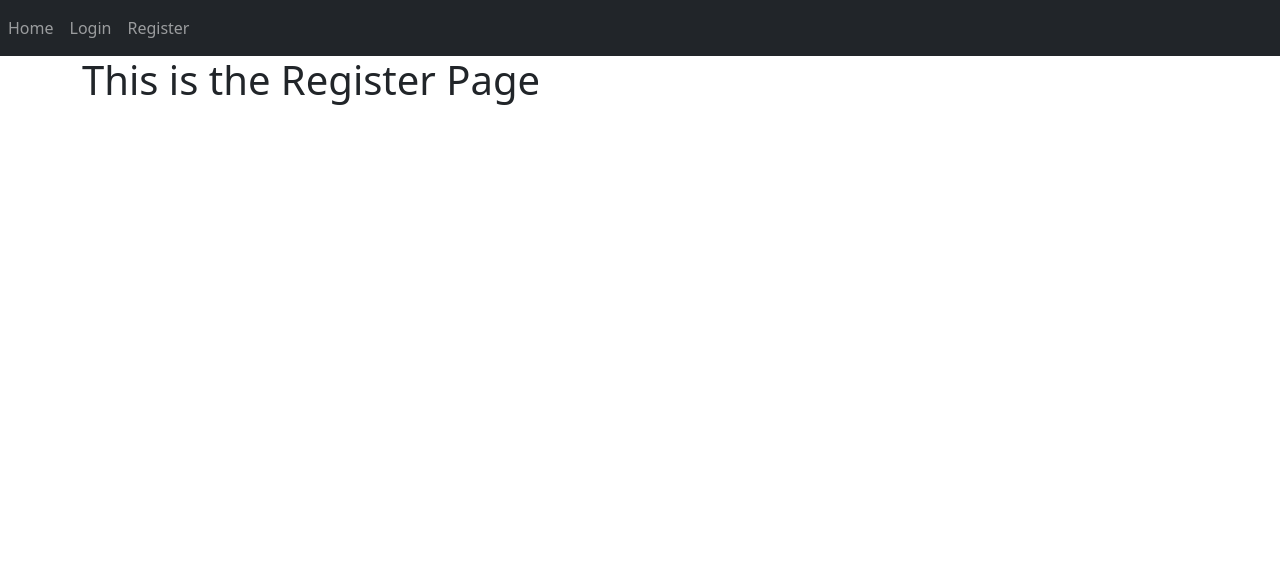
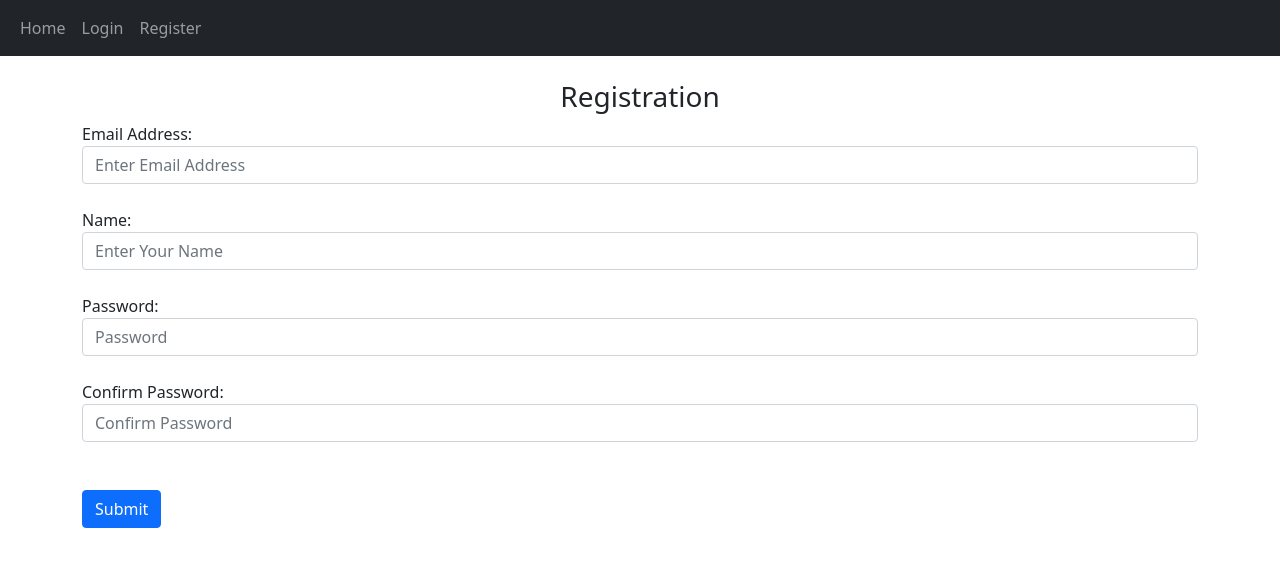
Before and after one commit to cyberdork33/pressure_monitor, a Flask app: page /register in a window 1280 px wide. Shown: the top 567 px of the page. Run offline with Flask 2, Linux system fonts and the light colour scheme; some libraries are stand-ins or nearby versions.

Commit message:
start on forms for logging in.

```diff
--- a/webui/website/auth.py
+++ b/webui/website/auth.py
@@ -1,17 +1,34 @@
-from flask import Blueprint
+from flask import Blueprint, request, flash
 from flask.templating import render_template
 
 auth = Blueprint('auth', __name__)
 
-@auth.route('/login')
+@auth.route('/login', methods=['GET', 'POST'])
 def login():
-  # return "<p>Login</p>"
-  return render_template("login.html", text="Testing",  user="Tim")
+  data = request.form
+  print(data)
+  return render_template("login.html")
 
 @auth.route('/logout')
 def logout():
   return "<p>Logout</p>"
 
-@auth.route('/register')
+@auth.route('/register', methods=['GET', 'POST'])
 def register():
+  if request.method == 'POST':
+    email = request.form.get('email')
+    name = request.form.get('name')
+    password1 = request.form.get('password1')
+    password2 = request.form.get('password2')
+
+    # Can do some validation on on these if desired
+    if len(password1) < 8:
+      flash('Passwords must be at least 8 characters!', category='error')
+    elif password1 != password2:
+      flash('Passwords did not match!', category='error')
+    else:
+      # add user to database
+      flash('Creating Account.', category='success')
+      pass
+
   return render_template('register.html')
--- a/webui/website/templates/base.html
+++ b/webui/website/templates/base.html
@@ -8,36 +8,52 @@
     <title>{% block title %}Strom Park Reclaimed Water Availability{% endblock %}</title>
   </head>
   <body>
-  <nav class="navbar navbar-expand-lg navbar-dark bg-dark">   <button class="navbar-toggler" type="button" data-toggle="collapse" data-target="#navbar">
+    <nav class="navbar navbar-expand-lg navbar-dark bg-dark">
+      <div class="container-fluid">
+        <!-- <a class="navbar-brand" href="#">Brand</a> -->
+        <button class="navbar-toggler" type="button" data-bs-toggle="collapse" data-bs-target="#navbarNavAltMarkup" aria-controls="navbarNavAltMarkup" aria-expanded="false" aria-label="Toggle navigation">
           <span class="navbar-toggler-icon"></span>
         </button>
-    <div class="collapse navbar-collapse" id="navbar">
+        <div class="collapse navbar-collapse" id="navbarNavAltMarkup">
           <div class="navbar-nav">
-        <a class="nav-item nav-link" id="login" href="/">Home</a>
-        <a class="nav-item nav-link" id="login" href="/login">Login</a>
-        <a class="nav-item nav-link" id="login" href="/register">Register</a>
+            <a class="nav-item nav-link" href="/">Home</a>
+            <a class="nav-item nav-link" href="/login">Login</a>
+            <a class="nav-item nav-link" href="/register">Register</a>
+          </div>
         </div>
       </div>
     </nav>
+    <br />
+    {% with messages = get_flashed_messages(with_categories=true) %}
+      <!-- {% if messages %} -->
+        {% for category, message in messages %}
+          {% if category == 'error' %}
+            <div class="alert alert-danger alter-dismissable fade show" role="alert">
+              {{message}}
+            </div>
+          {% else %}
+            <div class="alert alert-success alter-dismissable fade show" role="alert">
+              {{message}}
+            </div>
+          {% endif %}
+        {% endfor %}
+      <!-- {% endif %} -->
+    {% endwith %}
+
     <div class="container">
       {% block content %}
       This is the default content.
       {% endblock %}
     </div>
-  <script
+    <!-- <script
       src="https://code.jquery.com/jquery-3.2.1.slim.min.js"
       integrity="sha384-KJ3o2DKtIkvYIK3UENzmM7KCkRr/rE9/Qpg6aAZGJwFDMVNA/GpGFF93hXpG5KkN"
-  crossorigin="anonymous"
-></script>
+      crossorigin="anonymous">
+    </script> -->
     <script
-  src="https://cdnjs.cloudflare.com/ajax/libs/popper.js/1.12.9/umd/popper.min.js"
-  integrity="sha384-ApNbgh9B+Y1QKtv3Rn7W3mgPxhU9K/ScQsAP7hUibX39j7fakFPskvXusvfa0b4Q"
-  crossorigin="anonymous"
-></script>
-<script
-  src="https://maxcdn.bootstrapcdn.com/bootstrap/4.0.0/js/bootstrap.min.js"
-  integrity="sha384-JZR6Spejh4U02d8jOt6vLEHfe/JQGiRRSQQxSfFWpi1MquVdAyjUar5+76PVCmYl"
-  crossorigin="anonymous"
-></script>
+      src="https://cdn.jsdelivr.net/npm/bootstrap@5.0.2/dist/js/bootstrap.bundle.min.js"
+      integrity="sha384-MrcW6ZMFYlzcLA8Nl+NtUVF0sA7MsXsP1UyJoMp4YLEuNSfAP+JcXn/tWtIaxVXM"
+      crossorigin="anonymous">
+    </script>
   </body>
 </html>
--- a/webui/website/templates/register.html
+++ b/webui/website/templates/register.html
@@ -1,6 +1,59 @@
 {% extends "base.html" %}
 
-{% block title %}Register{% endblock %}
+{% block title %}Register Page{% endblock %}
 {% block content%}
-<h1>This is the Register Page</h1>
+<!-- {% if boolean %}
+It was True!
+{% else %}
+It was not true!
+{% endif %} -->
+
+<form method="post">
+  <h3 align="center">Registration</h3>
+  <div class="form-group">
+    <label for="email">Email Address:</label>
+    <input
+      type="email"
+      class="form-control"
+      name="email"
+      id="email"
+      placeholder="Enter Email Address"
+    />
+  </div>
+  <br />
+  <div class="form-group">
+    <label for="name">Name:</label>
+    <input
+      type="text"
+      class="form-control"
+      name="name"
+      id="name"
+      placeholder="Enter Your Name"
+    />
+  </div>
+  <br />
+  <div class="form-group">
+    <label for="password1">Password:</label>
+    <input
+      type="password"
+      class="form-control"
+      name="password1"
+      id="password1"
+      placeholder="Password"
+    />
+  </div><br />
+  <div class="form-group">
+    <label for="password2">Confirm Password:</label>
+    <input
+      type="password"
+      class="form-control"
+      name="password2"
+      id="password2"
+      placeholder="Confirm Password"
+    />
+  </div>
+  <br /><br />
+  <button type="submit" class="btn btn-primary">Submit</button>
+</form>
+
 {% endblock %}
```
Also changed, not shown: webui/website/templates/home.html (+7 -1 lines), webui/website/templates/login.html (+27 -3 lines). Lines whose indentation alone changed are shown as unchanged.
